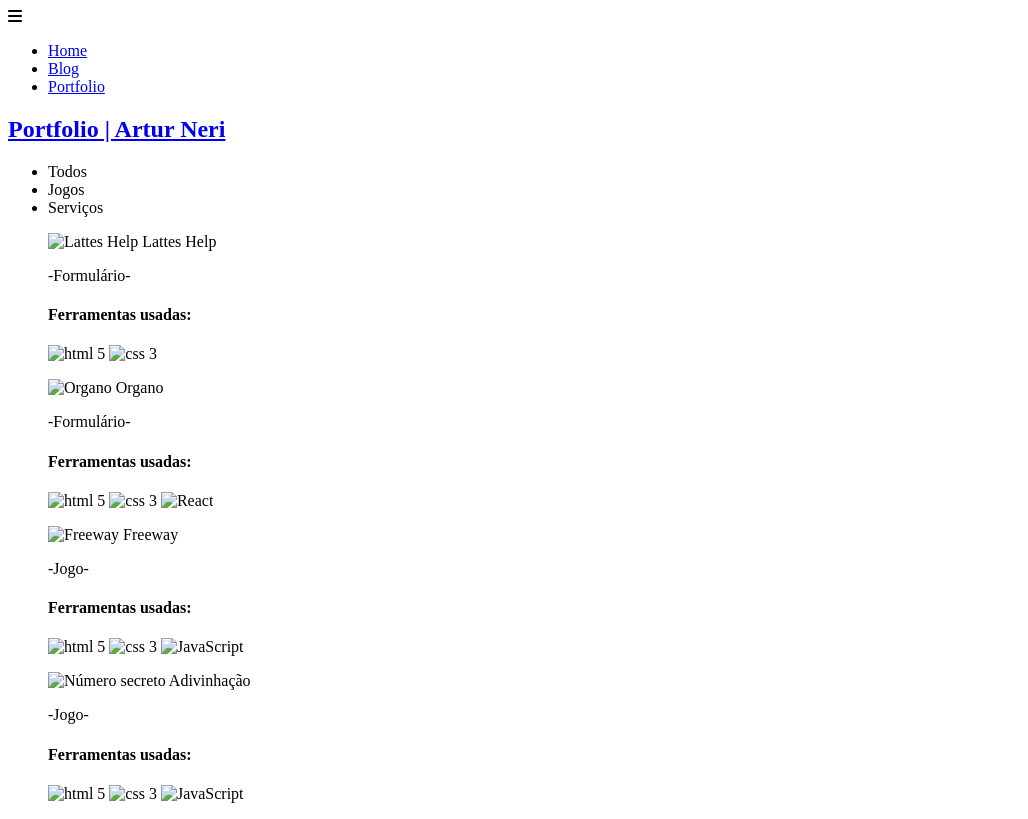
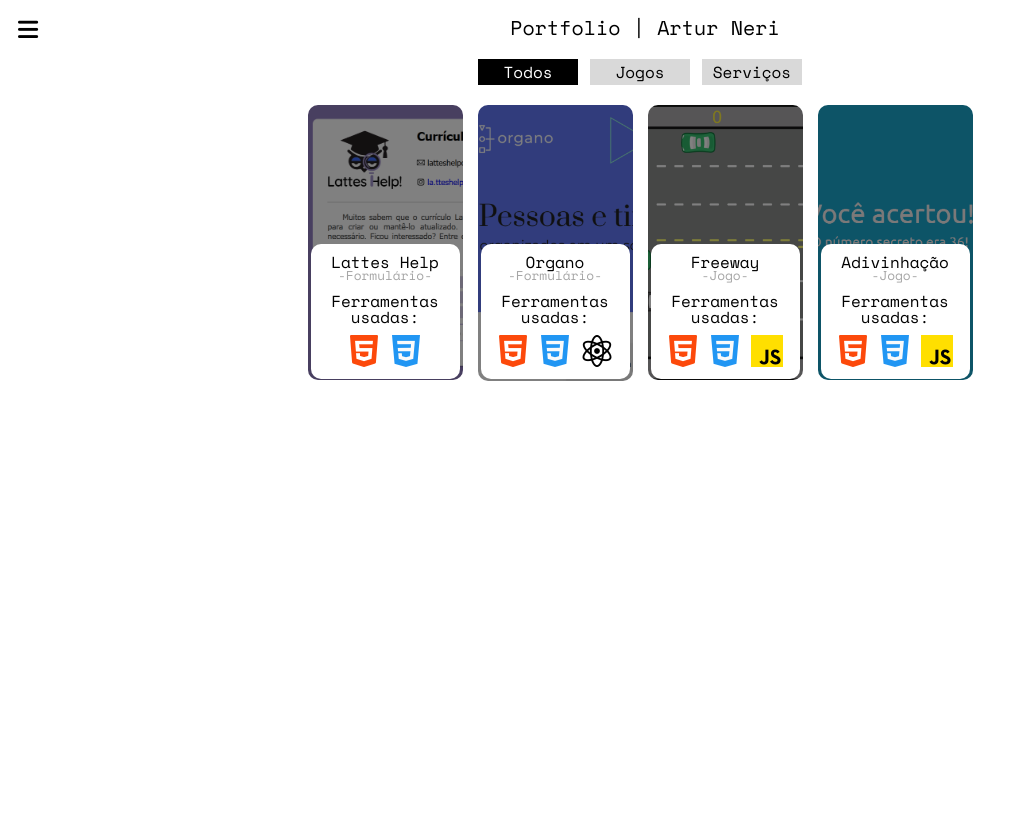
Before and after one commit to Artur-Neri/Portf-lio, a plain HTML site: page portfolio.html in a window 1280 px wide. Shown: the whole page, without its empty margins (0-1028 px from the left). Drawn offline with nearby package versions, Linux system fonts and the light colour scheme; the site is published under a folder, as on GitHub Pages, so addresses that start at the root find nothing.

Commit message:
correção de caminhos

```diff
--- a/portfolio.html
+++ b/portfolio.html
@@ -9,8 +9,8 @@
     <link rel="preconnect" href="https://fonts.gstatic.com" crossorigin>
     <link href="https://fonts.googleapis.com/css2?family=Space+Mono:wght@400;700&display=swap" rel="stylesheet">
     <script src="https://kit.fontawesome.com/182cdb7d61.js" crossorigin="anonymous"></script>
-    <link rel="stylesheet" href="/styles/reset.css">
-    <link rel="stylesheet" href="/styles/portfolio.css">
+    <link rel="stylesheet" href="styles/reset.css">
+    <link rel="stylesheet" href="styles/portfolio.css">
     <title>Artur Neri</title>
 </head>
 <body>
@@ -36,60 +36,54 @@
         </ul>
         <section class="projects">
             <figure class="project" data-type="services">
-                <img src="/images/latteshelp.png" alt="Lattes Help">
+                <img src="images/latteshelp.png" alt="Lattes Help">
                 <span class="project-name" style="color: black; background-color: white;">Lattes Help
                     <p class="project-description">-Formulário-</p>
                     <figcaption class="technologies">
                         <h4>Ferramentas usadas:</h4>
-                        <img src="/images/html-5.png" alt="html 5">
-                        <img src="/images/css-3.png" alt="css 3">
+                        <img src="images/html-5.png" alt="html 5">
+                        <img src="images/css-3.png" alt="css 3">
                     </figcaption>
                 </span>
             </figure>
             <figure class="project" data-type="services">
-                <img src="/images/organo.png" alt="Organo">
+                <img src="images/organo.png" alt="Organo">
                 <span class="project-name" style="color: black; background-color: white;">Organo
                     <p class="project-description">-Formulário-</p>
                     <figcaption class="technologies">
                         <h4>Ferramentas usadas:</h4>
-                        <img src="/images/html-5.png" alt="html 5">
-                        <img src="/images/css-3.png" alt="css 3">
-                        <img src="/images/atom.png" alt="React">
+                        <img src="images/html-5.png" alt="html 5">
+                        <img src="images/css-3.png" alt="css 3">
+                        <img src="images/atom.png" alt="React">
                     </figcaption>
                 </span>
             </figure>
             <figure class="project" data-type="games">
-                <img src="/images/freeway.png" alt="Freeway">
+                <img src="images/freeway.png" alt="Freeway">
                 <span class="project-name" style="color: black; background-color: white;">Freeway
                     <p class="project-description">-Jogo-</p>
                     <figcaption class="technologies">
                         <h4>Ferramentas usadas:</h4>
-                        <img src="/images/html-5.png" alt="html 5">
-                        <img src="/images/css-3.png" alt="css 3">
-                        <img src="/images/js.png" alt="JavaScript">
+                        <img src="images/html-5.png" alt="html 5">
+                        <img src="images/css-3.png" alt="css 3">
+                        <img src="images/js.png" alt="JavaScript">
                     </figcaption>
                 </span>
             </figure>
             <figure class="project" data-type="games">
-                <img src="/images/secreto.png" alt="Número secreto">
+                <img src="images/secreto.png" alt="Número secreto">
                 <span class="project-name" style="color: black; background-color: white;">Adivinhação
                     <p class="project-description">-Jogo-</p>
                     <figcaption class="technologies">
                         <h4>Ferramentas usadas:</h4>
-                        <img src="/images/html-5.png" alt="html 5">
-                        <img src="/images/css-3.png" alt="css 3">
-                        <img src="/images/js.png" alt="JavaScript">
+                        <img src="images/html-5.png" alt="html 5">
+                        <img src="images/css-3.png" alt="css 3">
+                        <img src="images/js.png" alt="JavaScript">
                     </figcaption>
                 </span>
-                <!-- <figcaption class="technologies">
-                    <h4>Tecnologias utilizadas:</h4>
-                    <img src="/images/html-5.png" alt="html 5">
-                    <img src="/images/css-3.png" alt="css 3">
-                    <img src="/images/js.png" alt="JavaScript">
-                </figcaption> -->
             </figure>
         </section>
     </main>
-    <script src="/app/main.js"></script>
+    <script src="app/main.js"></script>
 </body>
 </html>
```
